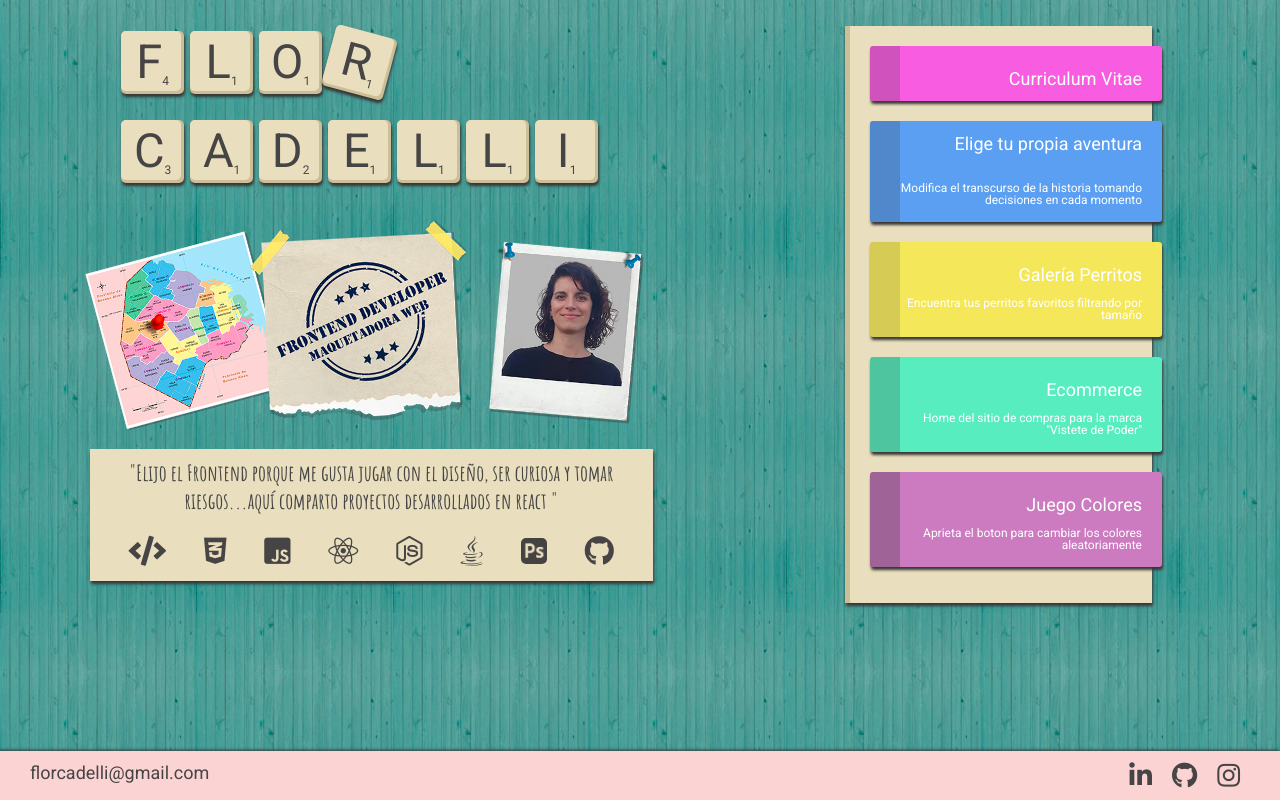
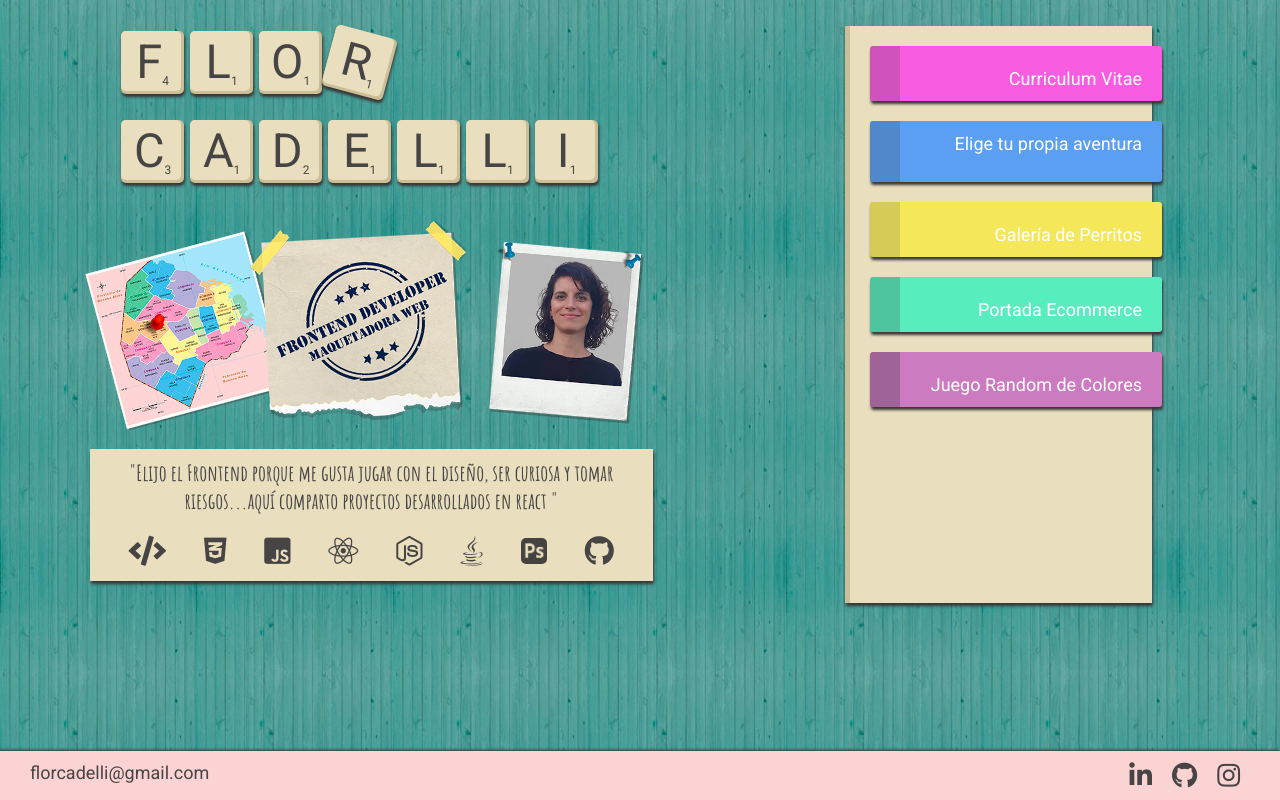
Before and after one commit to florcadelli/react, a React (Create React App) app: page /#/ in a window 1280 px wide. Built offline with nearby package versions, Linux system fonts and the light colour scheme; a web font is replaced by a local one.

Commit message:
ajuste en postit

```diff
--- a/src/components/portada/Nav.jsx
+++ b/src/components/portada/Nav.jsx
@@ -6,11 +6,19 @@ return (
         <nav>
             <ul className="ul-portada">
                 <li className="postit rosa"><Link to="/cv">Curriculum Vitae </Link></li>
-                <li className="postit celeste"><Link to="/aventura"> <p className="largo"> Elige tu propia aventura</p> <p className="corto">Aventura</p><p className="descripcion"> Modifica el transcurso de la historia tomando decisiones en cada momento</p></Link></li>
-                <li className="postit amarillo"><Link to="/perritos">Galería Perritos<p className="descripcion"> Encuentra tus perritos favoritos filtrando por tamaño</p></Link></li>
-                <li className="postit verde"><Link to="/e-commerce">Ecommerce<p className="descripcion"> Home del sitio de compras para la marca "Vistete de Poder"</p></Link></li>
+                <li className="postit celeste"><Link to="/aventura"> <p className="largo"> Elige tu propia aventura</p> <p className="corto">Aventura</p>
+                {/* <p className="descripcion"> Modifica el transcurso de la historia tomando decisiones en cada momento</p> */}
+                </Link></li>
+                <li className="postit amarillo"><Link to="/perritos">Galería de Perritos
+                {/* <p className="descripcion"> Encuentra tus perritos favoritos filtrando por tamaño</p> */}
+                </Link></li>
+                <li className="postit verde"><Link to="/e-commerce">Portada Ecommerce
+                {/* <p className="descripcion"> Home del sitio de compras para la marca "Vistete de Poder"</p> */}
+                </Link></li>
                 {/* <li className="postit violeta"><Link to="/dashboard">Dashboard<p className="descripcion"> "Reflejo de metricas del Ecommerce consumidas por Api"</p></Link></li> */}
-                <li className="postit violeta"><Link to="/colores">Juego Colores<p className="descripcion"> Aprieta el boton para cambiar los colores aleatoriamente</p></Link></li>
+                <li className="postit violeta"><Link to="/colores">Juego Random de Colores
+                {/* <p className="descripcion"> Aprieta el boton para cambiar los colores aleatoriamente</p> */}
+                </Link></li>
                 {/* <li className="postit celeste"><a href="./#/">Grid</a></li> */}
                 {/* <li className="postit amarillo"><a href="./sass/">SASS</a></li> */}
             </ul>
```
